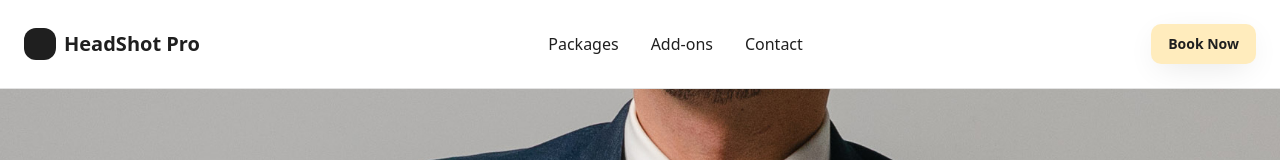
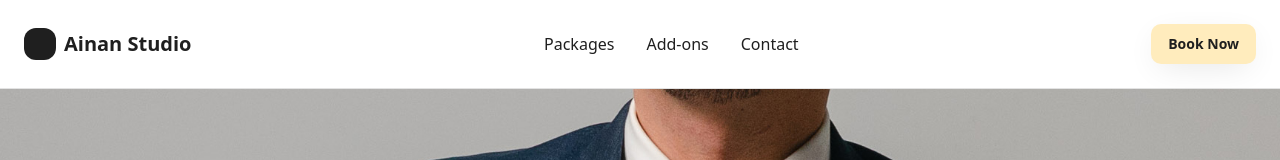
Before and after one commit to greedisgood123/onsite-headshot-hero, a React (Vite) app: page / in a window 1280 px wide. Shown: the top 160 px of the page. Built offline with nearby package versions, Linux system fonts and the light colour scheme.

Commit message:
Update Header.tsx

```diff
--- a/src/components/Header.tsx
+++ b/src/components/Header.tsx
@@ -6,7 +6,7 @@ export const Header = () => {
       <div className="max-w-7xl mx-auto flex items-center justify-between">
         <div className="flex items-center space-x-2">
           <div className="w-8 h-8 bg-primary rounded-lg"></div>
-          <span className="text-xl font-bold text-foreground">HeadShot Pro</span>
+          <span className="text-xl font-bold text-foreground">Ainan Studio</span>
         </div>
 
         <nav className="hidden md:flex items-center space-x-8">
```
